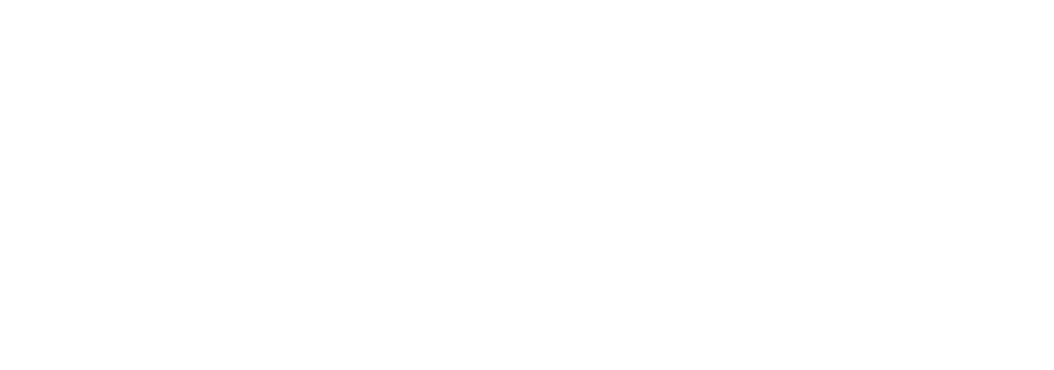
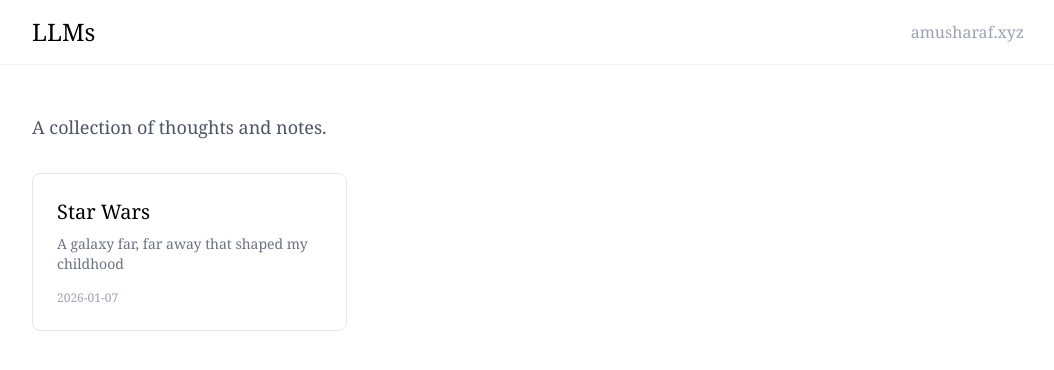
Before and after one commit to mushster/website, a React (Create React App) app: page /llms in a window 1280 px wide. Before the commit this address had no page. Shown: the top 370 px of the page, without its empty margins (112-1166 px from the left). Built offline with nearby package versions, Linux system fonts and the light colour scheme.

Commit message:
llms experiment

```diff
--- a/package.json
+++ b/package.json
@@ -4,6 +4,7 @@
   "private": true,
   "homepage": "https://amusharaf.xyz",
   "dependencies": {
+    "@tailwindcss/typography": "^0.5.19",
     "@testing-library/jest-dom": "^5.17.0",
     "@testing-library/react": "^13.4.0",
     "@testing-library/user-event": "^13.5.0",
@@ -13,11 +14,10 @@
     "react-dom": "^18.3.1",
     "react-helmet": "^6.1.0",
     "react-katex": "^3.0.1",
-    "react-latex": "^2.0.0",
     "react-markdown": "^9.0.1",
     "react-router-dom": "^6.28.0",
-    "react-scripts": "5.0.1",
-    "react-syntax-highlighter": "^15.5.0",
+    "react-scripts": "^5.0.1",
+    "react-syntax-highlighter": "^16.1.0",
     "rehype-highlight": "^7.0.0",
     "rehype-katex": "^7.0.1",
     "rehype-raw": "^7.0.0",
--- /dev/null
+++ b/public/llms/posts.json
@@ -0,0 +1,8 @@
+[
+  {
+    "id": "star-wars",
+    "title": "Star Wars",
+    "summary": "A galaxy far, far away that shaped my childhood",
+    "lastUpdated": "2026-01-07"
+  }
+]
--- a/src/App.js
+++ b/src/App.js
@@ -2,6 +2,8 @@
 import { BrowserRouter, Routes, Route } from 'react-router-dom';
 import Layout from './Layout';
 import BookNotes from './components/BookNotes';
+import LLMsHome from './pages/LLMsHome';
+import LLMPost from './pages/LLMPost';
 import 'katex/dist/katex.min.css';
 import 'highlight.js/styles/github.css';
 
@@ -11,6 +13,8 @@
       <Routes>
         <Route path="/" element={<Layout />} />
         <Route path="/books/:bookId" element={<BookNotes />} />
+        <Route path="/llms" element={<LLMsHome />} />
+        <Route path="/llms/:postId" element={<LLMPost />} />
       </Routes>
     </BrowserRouter>
   );
--- /dev/null
+++ b/src/pages/LLMPost.js
@@ -0,0 +1,68 @@
+import React, { useState, useEffect } from 'react';
+import { useParams, Link } from 'react-router-dom';
+import { Helmet } from 'react-helmet';
+import ReactMarkdown from 'react-markdown';
+
+const LLMPost = () => {
+  const { postId } = useParams();
+  const [content, setContent] = useState('');
+  const [meta, setMeta] = useState(null);
+
+  useEffect(() => {
+    // Load markdown content
+    fetch(`/llms/${postId}.md`)
+      .then(response => response.text())
+      .then(text => setContent(text))
+      .catch(error => console.error('Error loading post:', error));
+
+    // Load metadata for title
+    fetch('/llms/posts.json')
+      .then(response => response.json())
+      .then(data => {
+        const post = data.find(p => p.id === postId);
+        setMeta(post);
+      })
+      .catch(error => console.error('Error loading metadata:', error));
+  }, [postId]);
+
+  return (
+    <div className="min-h-screen bg-white font-serif">
+      <Helmet>
+        <title>{meta?.title || 'Post'} - LLMs</title>
+      </Helmet>
+
+      {/* Header */}
+      <header className="sticky top-0 bg-white/80 backdrop-blur-md border-b border-gray-100 z-10">
+        <div className="max-w-3xl mx-auto px-4 py-4 flex justify-between items-center">
+          <Link
+            to="/llms"
+            className="text-gray-400 hover:text-[#b319ab] hover:italic transition-all"
+          >
+            &larr; Back
+          </Link>
+          <Link
+            to="/"
+            className="text-gray-400 hover:text-[#b319ab] hover:italic transition-all"
+          >
+            amusharaf.xyz
+          </Link>
+        </div>
+      </header>
+
+      {/* Content */}
+      <article className="max-w-3xl mx-auto px-4 py-12">
+        {meta && (
+          <header className="mb-8">
+            <h1 className="text-3xl sm:text-4xl font-light mb-2">{meta.title}</h1>
+            <p className="text-gray-400 text-sm">{meta.lastUpdated}</p>
+          </header>
+        )}
+        <div className="prose prose-sm sm:prose-base">
+          <ReactMarkdown>{content}</ReactMarkdown>
+        </div>
+      </article>
+    </div>
+  );
+};
+
+export default LLMPost;
--- /dev/null
+++ b/src/pages/LLMsHome.js
@@ -0,0 +1,65 @@
+import React, { useState, useEffect } from 'react';
+import { Link } from 'react-router-dom';
+import { Helmet } from 'react-helmet';
+
+const LLMsHome = () => {
+  const [posts, setPosts] = useState([]);
+
+  useEffect(() => {
+    fetch('/llms/posts.json')
+      .then(response => response.json())
+      .then(data => setPosts(data))
+      .catch(error => console.error('Error loading posts:', error));
+  }, []);
+
+  return (
+    <div className="min-h-screen bg-white font-serif">
+      <Helmet>
+        <title>LLMs - Aryan Musharaf</title>
+      </Helmet>
+
+      {/* Header */}
+      <header className="sticky top-0 bg-white/80 backdrop-blur-md border-b border-gray-100 z-10">
+        <div className="max-w-5xl mx-auto px-4 py-4 flex justify-between items-center">
+          <h1 className="text-2xl font-light">LLMs</h1>
+          <Link
+            to="/"
+            className="text-gray-400 hover:text-[#b319ab] hover:italic transition-all"
+          >
+            amusharaf.xyz
+          </Link>
+        </div>
+      </header>
+
+      {/* Hero */}
+      <div className="max-w-5xl mx-auto px-4 py-12">
+        <p className="text-gray-600 text-lg mb-8">
+          A collection of thoughts and notes.
+        </p>
+
+        {/* Posts Grid */}
+        <div className="grid grid-cols-1 md:grid-cols-2 lg:grid-cols-3 gap-6">
+          {posts.map(post => (
+            <Link
+              key={post.id}
+              to={`/llms/${post.id}`}
+              className="block p-6 border border-gray-200 rounded-lg hover:border-[#b319ab] transition-all group"
+            >
+              <h2 className="text-xl font-normal mb-2 group-hover:text-[#b319ab] transition-colors">
+                {post.title}
+              </h2>
+              <p className="text-gray-500 text-sm mb-4">
+                {post.summary}
+              </p>
+              <p className="text-gray-400 text-xs">
+                {post.lastUpdated}
+              </p>
+            </Link>
+          ))}
+        </div>
+      </div>
+    </div>
+  );
+};
+
+export default LLMsHome;
--- a/tailwind.config.js
+++ b/tailwind.config.js
@@ -5,5 +5,5 @@
   theme: {
     extend: {},
   },
-  plugins: [],
+  plugins: [require('@tailwindcss/typography')],
 }
```
Also changed, not shown: public/llms/star-wars.md (added, +19 -0 lines), 1 other file (tests, documents, lock files or other folders).
